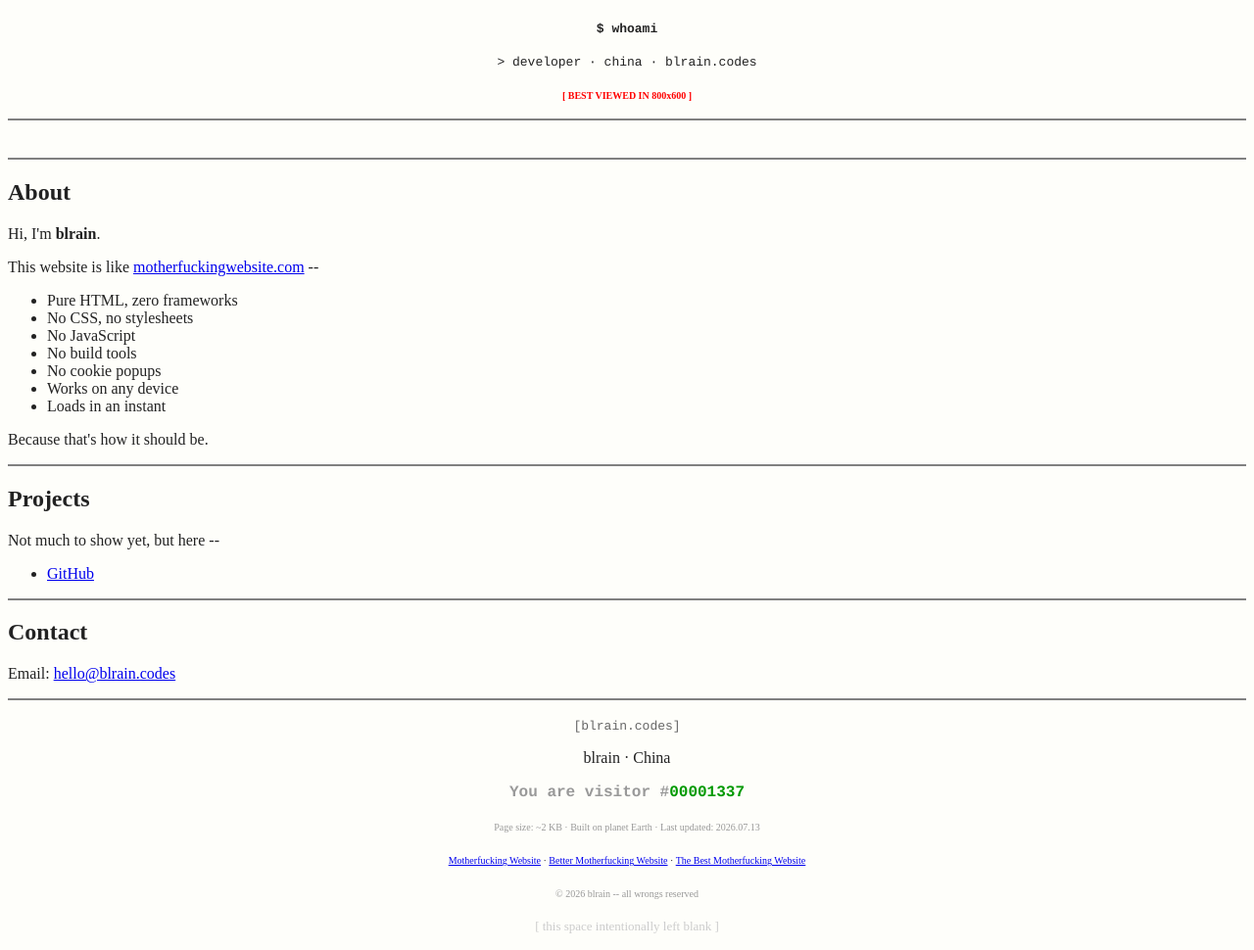
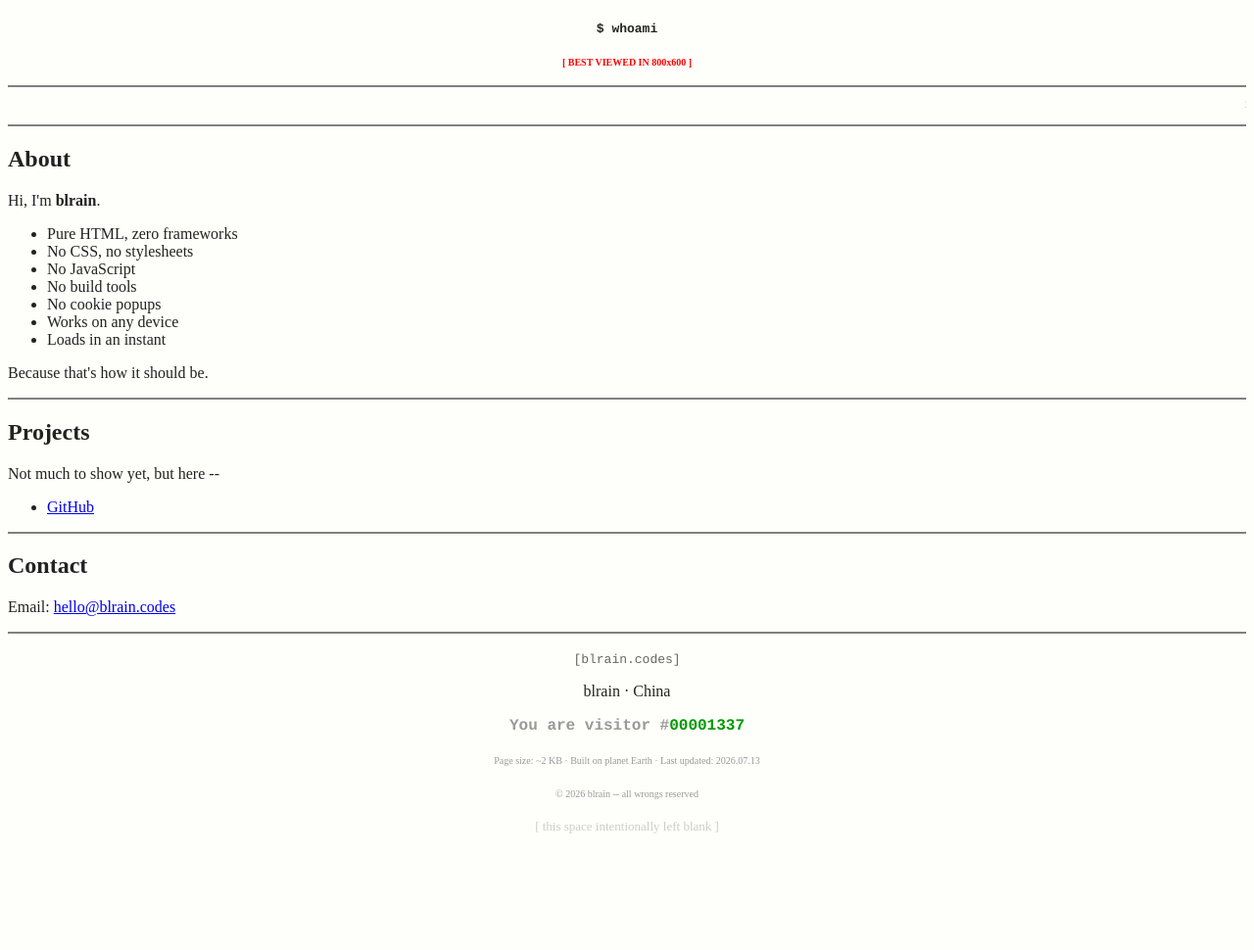
Before and after one commit to sotice/mf-web, a plain HTML site: page index.html in a window 1280 px wide. Shown: the part 61-1031 px from the top of the page at 98% size. After the commit the page ends 929 px from the top, so only its background shows below. Drawn offline with Linux system fonts and the light colour scheme.

Commit message:
Removes external branding links
Simplifies the landing page by dropping the self-referential and external marketing copy.

Keeps the page focused on its own minimal presentation and reduces unnecessary clutter near the intro and footer.

```diff
--- a/index.html
+++ b/index.html
@@ -10,7 +10,6 @@
 <center>
 <h1>blrain <blink>_</blink></h1>
 <p><font face="Courier" size="2"><b>$ whoami</b></font></p>
-<p><font face="Courier" size="2">&gt; developer &middot; china &middot; blrain.codes</font></p>
 <p><font size="1" color="red"><b>[ BEST VIEWED IN 800x600 ]</b></font></p>
 </center>
 
@@ -23,8 +22,6 @@
 <h2>About</h2>
 
 <p>Hi, I'm <b>blrain</b>.</p>
-
-<p>This website is like <a href="https://motherfuckingwebsite.com/">motherfuckingwebsite.com</a> --</p>
 
 <ul>
     <li>Pure HTML, zero frameworks</li>
@@ -70,12 +67,6 @@
     Page size: ~2 KB &middot; Built on planet Earth &middot; Last updated: 2026.07.13
 </font></p>
 
-<p><font size="1">
-    <a href="https://motherfuckingwebsite.com/">Motherfucking Website</a> &middot;
-    <a href="http://bettermotherfuckingwebsite.com/">Better Motherfucking Website</a> &middot;
-    <a href="https://thebestmotherfuckingwebsite.co/">The Best Motherfucking Website</a>
-</font></p>
-
 <p><font size="1" color="#999">&copy; 2026 blrain -- all wrongs reserved</font></p>
 
 <p><font size="2" color="#CCC">[ this space intentionally left blank ]</font></p>
```
